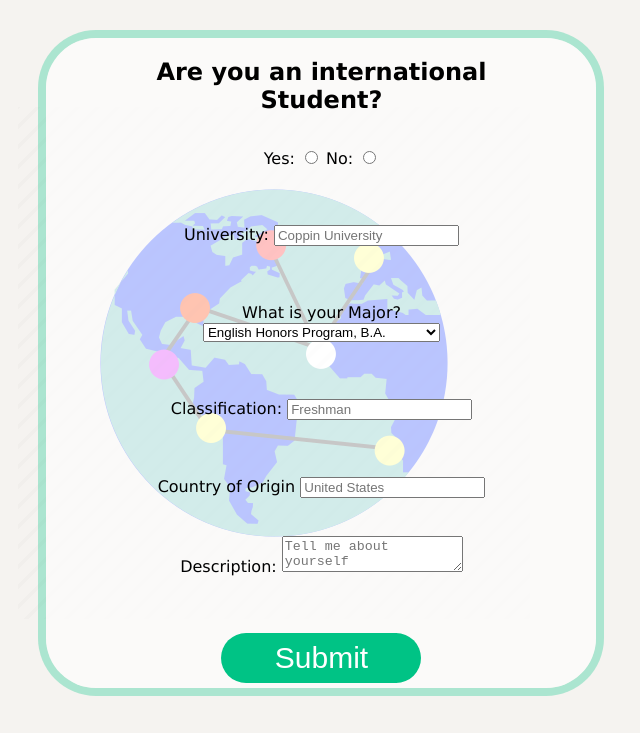
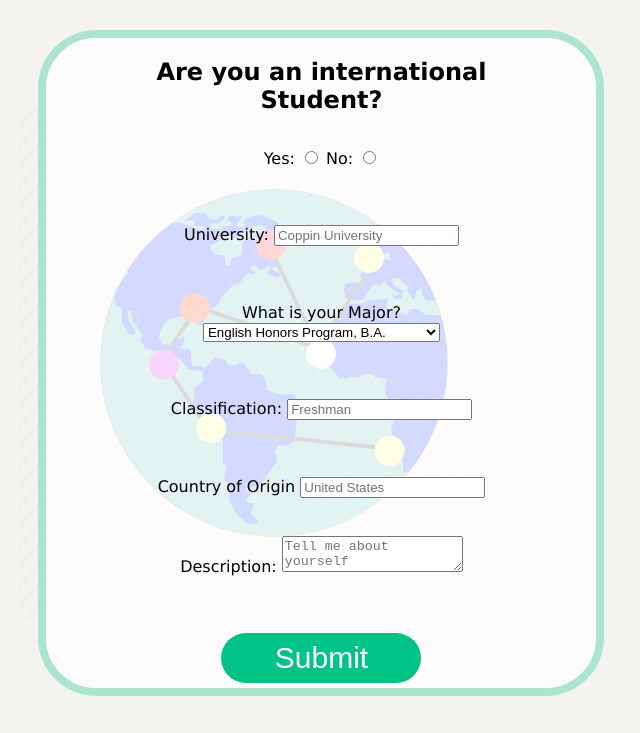
Before and after one commit to Oluwatobi02/Google-HBCU-Hackathon, a plain HTML site: page index.html in a window 1280 px wide. Shown: the part 67-800 px from the top of the page, without its empty margins (366-1006 px from the left). Drawn offline with Linux system fonts and the light colour scheme; files whose address does not match are found by name.

Commit message:
Updated Style.css

```diff
--- a/style.css
+++ b/style.css
@@ -26,7 +26,7 @@ text-align: left;
 
 .infoEnter{
 
-   background-color: #ffffffa5;
+   background-color: #ffffffc5;
    padding: 100px;
    margin: 41px;
    text-align:center;
@@ -70,7 +70,7 @@ input[type="submit"]{
 }
 .forms{
 
-    background-image: url(Image/World\ connection.png);
+    background-image: url(Onboard/Image/World\ connection.png);
     background-repeat: no-repeat;
     background-position: center;
 
```
